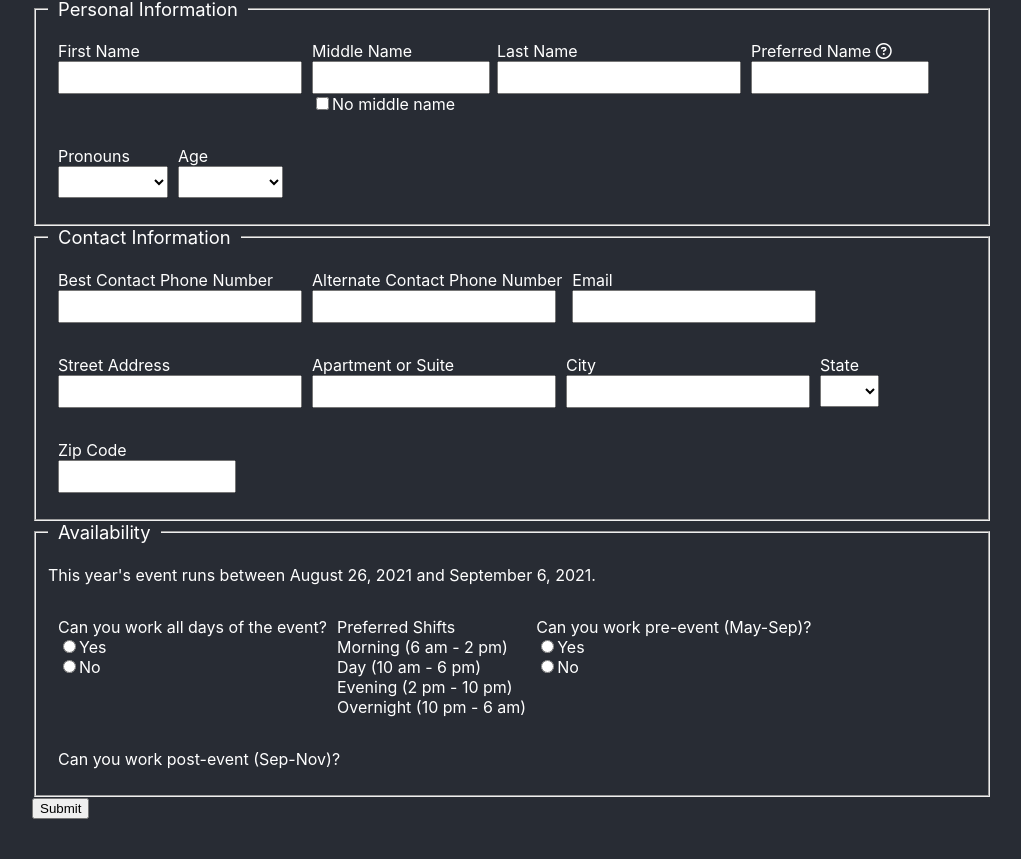
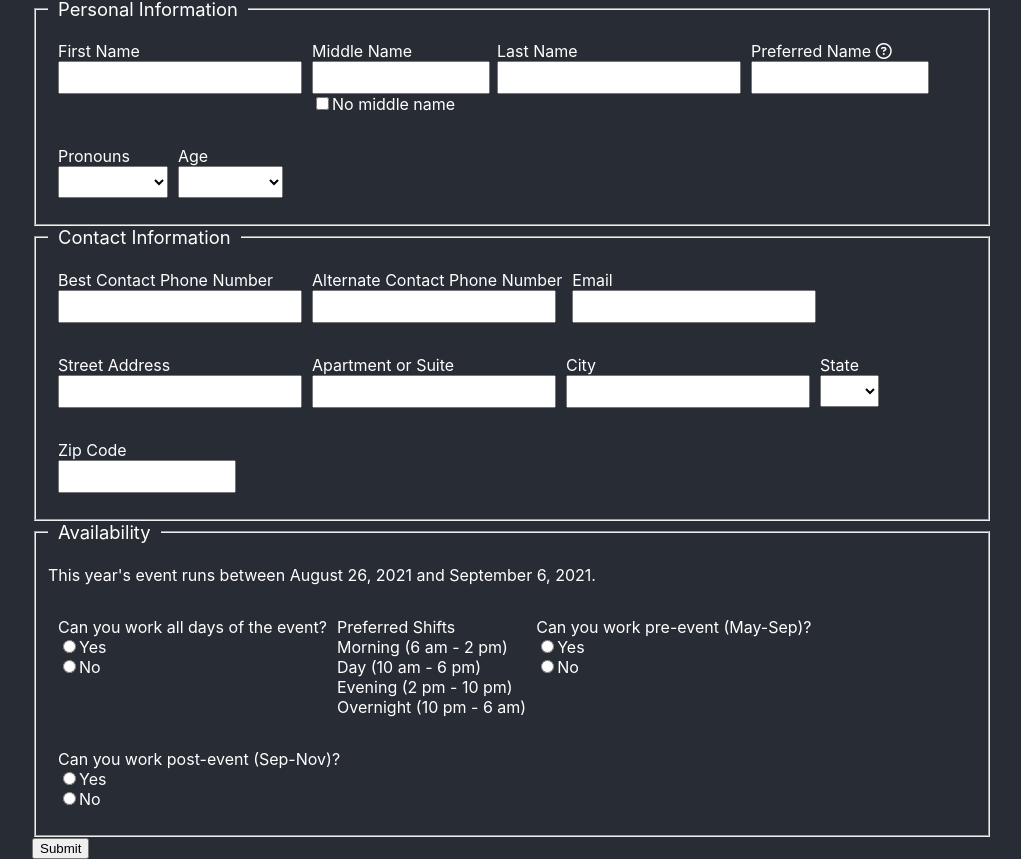
Before and after one commit to kristenkinnearohlmann/breeze-lakes-point-frontend, a React (Create React App) app: page /registration in a window 1280 px wide. Shown: the part 152-1011 px from the top of the page, without its empty margins (128-1149 px from the left). Before the commit the page ends 971 px from the top, so only its background shows below. Built offline with nearby package versions, Linux system fonts and the light colour scheme; a web font is replaced by a local one.

Commit message:
Added post event radio buttons

```diff
--- a/src/components/Registration.js
+++ b/src/components/Registration.js
@@ -185,7 +185,15 @@ class Registration extends Component {
                                         </label>
                                     </p>
                                     <p>
-                                        Can you work post-event (Sep-Nov)?
+                                        Can you work post-event (Sep-Nov)?<br/>
+                                        <label>
+                                            <input type="radio" name="post_event" value="1" checked={this.state.post_event === "1"} onChange={this.handleonChange} />
+                                            Yes
+                                        </label><br/>
+                                        <label>
+                                            <input type="radio" name="post_event" value="0" checked={this.state.post_event === "0"} onChange={this.handleonChange} />
+                                            No
+                                        </label>
                                     </p>
                                 </div>
                         </fieldset>
```
